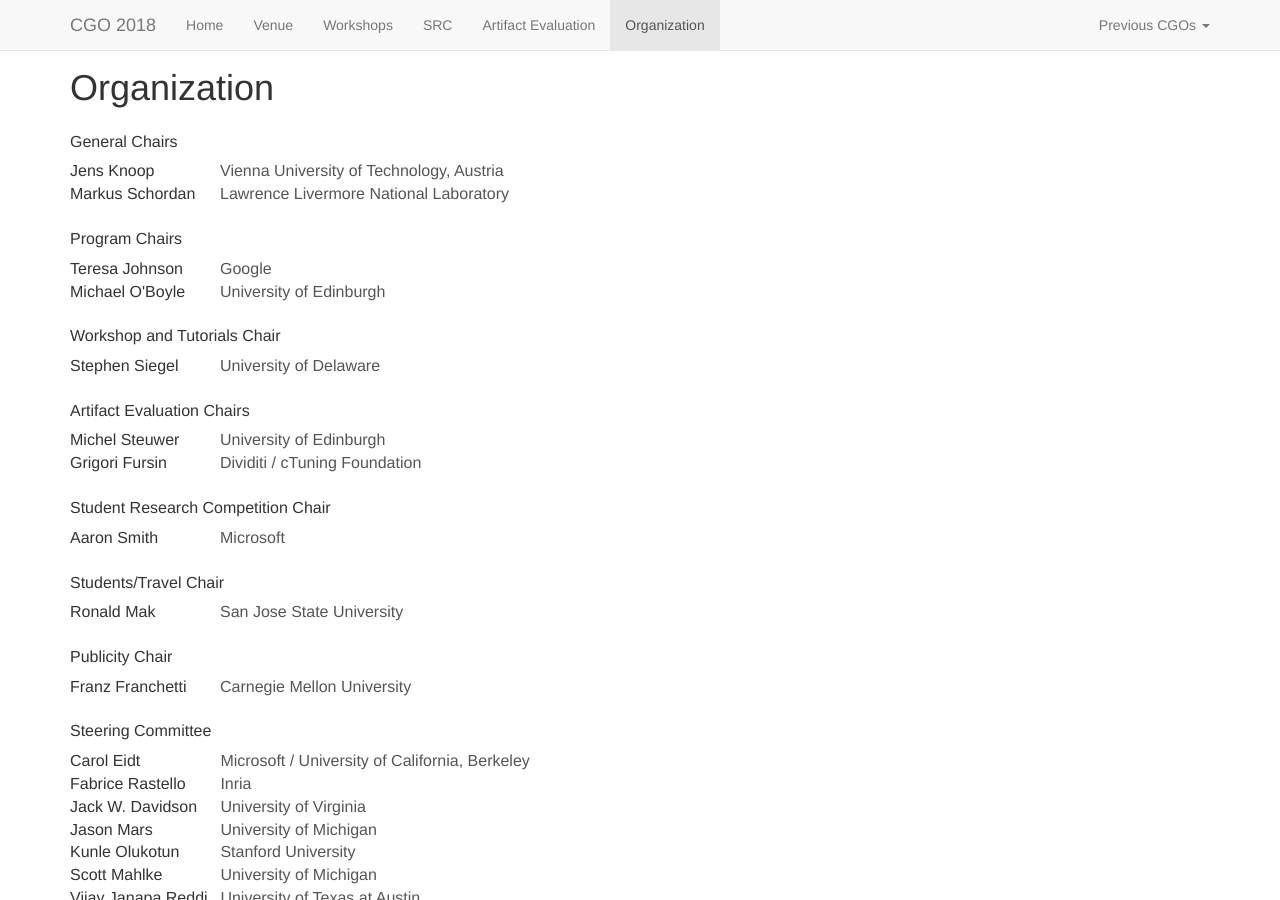
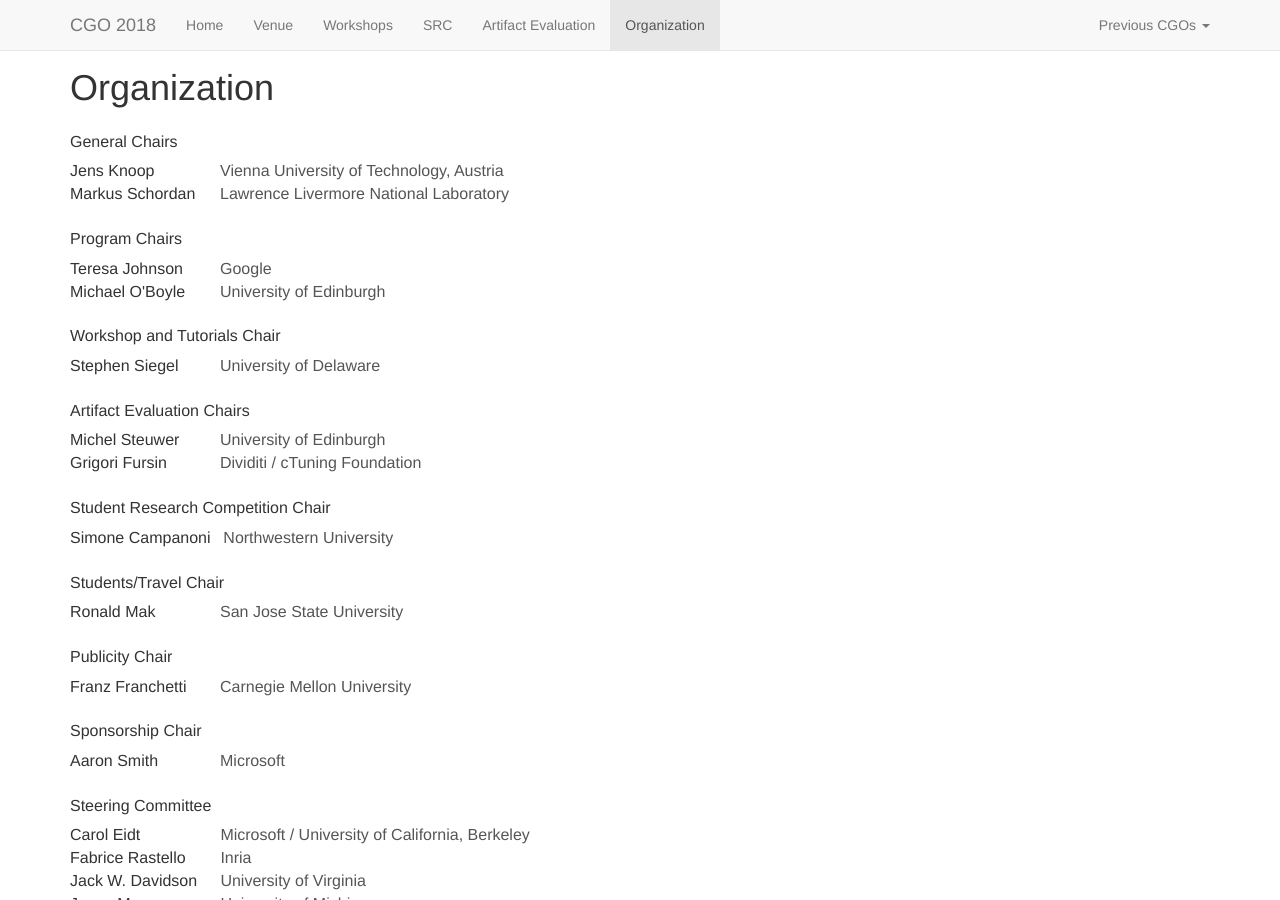
Before and after one commit to ChrisCummins/cgo2018, a Jekyll site: the page built from organization.html, in a window 1280 px wide and 900 px high. Built offline with Jekyll 4.4.1, drawn with Linux system fonts in a browser that asks for light colours; nearby versions of some CDN libraries.

Commit message:
New chairs

```diff
--- a/organization.html
+++ b/organization.html
@@ -33,7 +33,7 @@ title: Organization
 
         <h5>Student Research Competition Chair</h5>
         <table>
-          <tr><td>Aaron Smith</td><td>Microsoft</td></tr>
+          <tr><td>Simone Campanoni</td><td>Northwestern University</td></tr>
         </table>
 
         <h5>Students/Travel Chair</h5>
@@ -44,6 +44,11 @@ title: Organization
         <h5>Publicity Chair</h5>
         <table>
           <tr><td>Franz Franchetti</td><td>Carnegie Mellon University</td></tr>
+        </table>
+
+        <h5>Sponsorship Chair</h5>
+        <table>
+          <tr><td>Aaron Smith</td><td>Microsoft</td></tr>
         </table>
 
         <h5>Steering Committee</h5>
```
